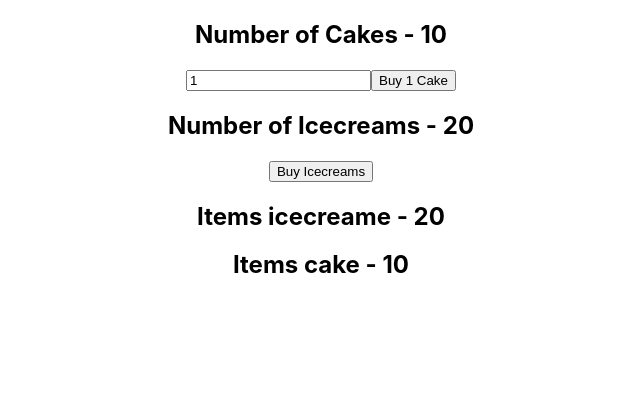
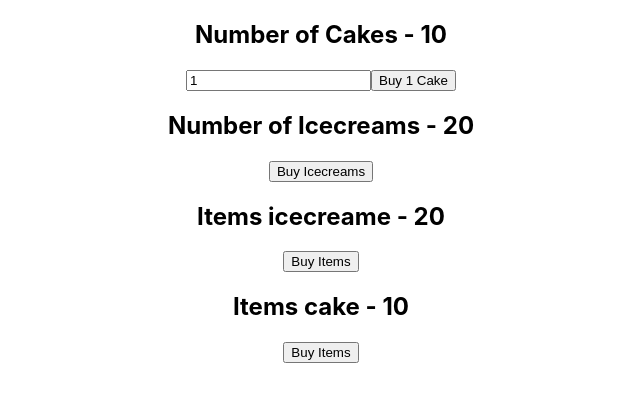
Before and after one commit to priyabratagig/Redux, a React (Create React App) app in the folder react-redux-demo/: page / in a window 1280 px wide. Shown: the top 402 px of the page, without its empty margins (319-959 px from the left). Built offline with nearby package versions, Linux system fonts and the light colour scheme.

Commit message:
mapPropsToDispatch second argument

```diff
--- a/react-redux-demo/src/Components/ItemContainer.js
+++ b/react-redux-demo/src/Components/ItemContainer.js
@@ -1,10 +1,13 @@
 import React from 'react'
 import { connect } from 'react-redux'
-import { buyCake } from '../redux'
+import { buyCake, buyIcecreams } from '../redux'
 
 const ItemContainer = (props) => {
     return (
-        <h2>Items {props.item} - {props.itemQuantity}</h2>
+        <div>
+            <h2>Items {props.item} - {props.itemQuantity}</h2>
+            <button onClick={props.buyItem}>Buy Items</button>
+        </div>
     )
 }
 const mapStateToProps = (state, ownProps) => ({
@@ -12,8 +15,8 @@ const mapStateToProps = (state, ownProps) => ({
     item: ownProps.hasOwnProperty('cake') ? 'cake' : 'icecreame',
     itemQuantity: ownProps.hasOwnProperty('cake') ? state.cake.numberOfCakes : state.icecream.numberOfIcecreams,
 })
-const mapDispatchToProps = dispatch => ({
+const mapDispatchToProps = (dispatch, ownProps) => ({
     // adds provided key: value to props
-    buyCake: () => dispatch(buyCake()),
+    buyItem: ownProps.hasOwnProperty('cake') ? () => dispatch(buyCake()) : () => dispatch(buyIcecreams()),
 })
 export default connect(mapStateToProps, mapDispatchToProps)(ItemContainer)
```
